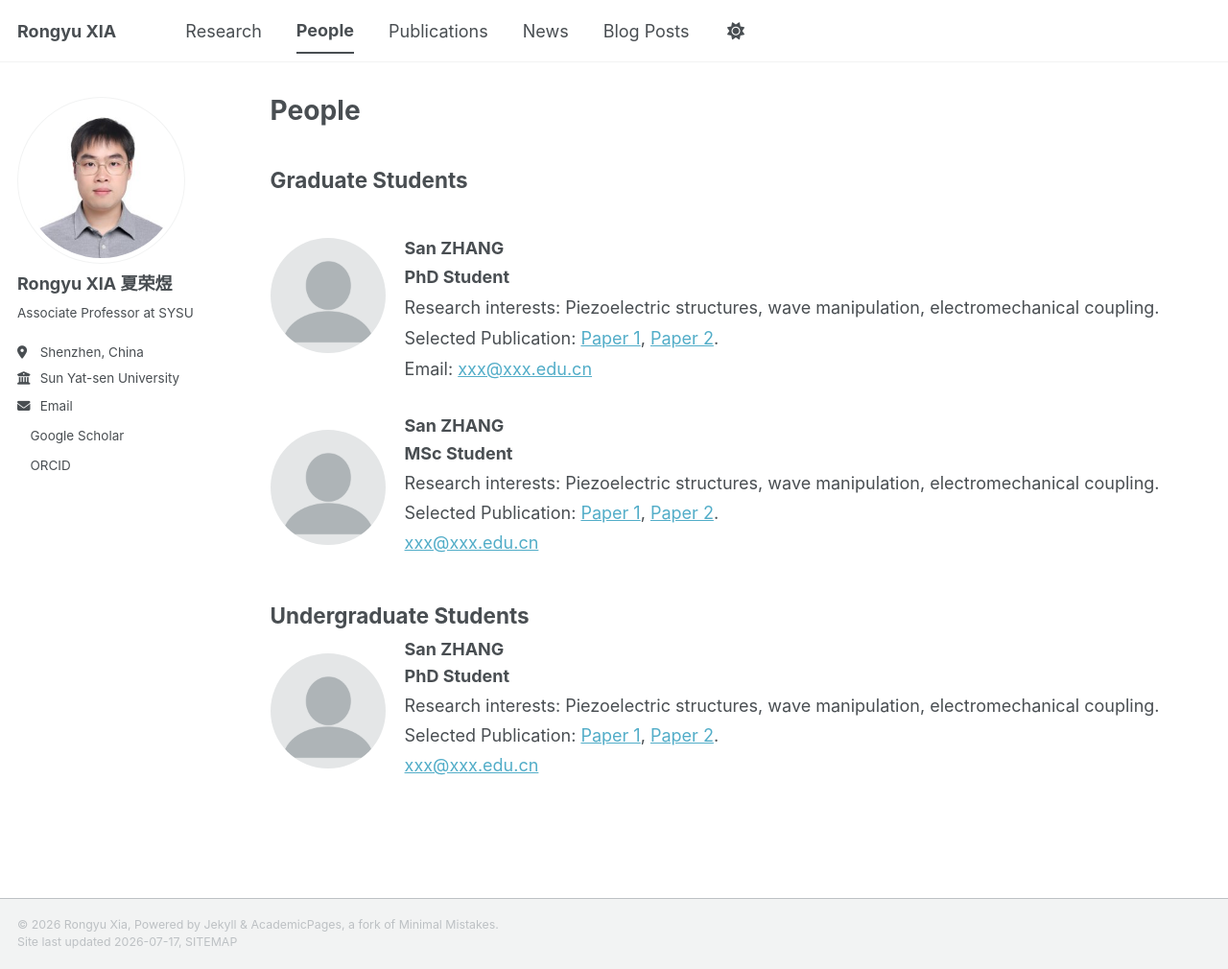
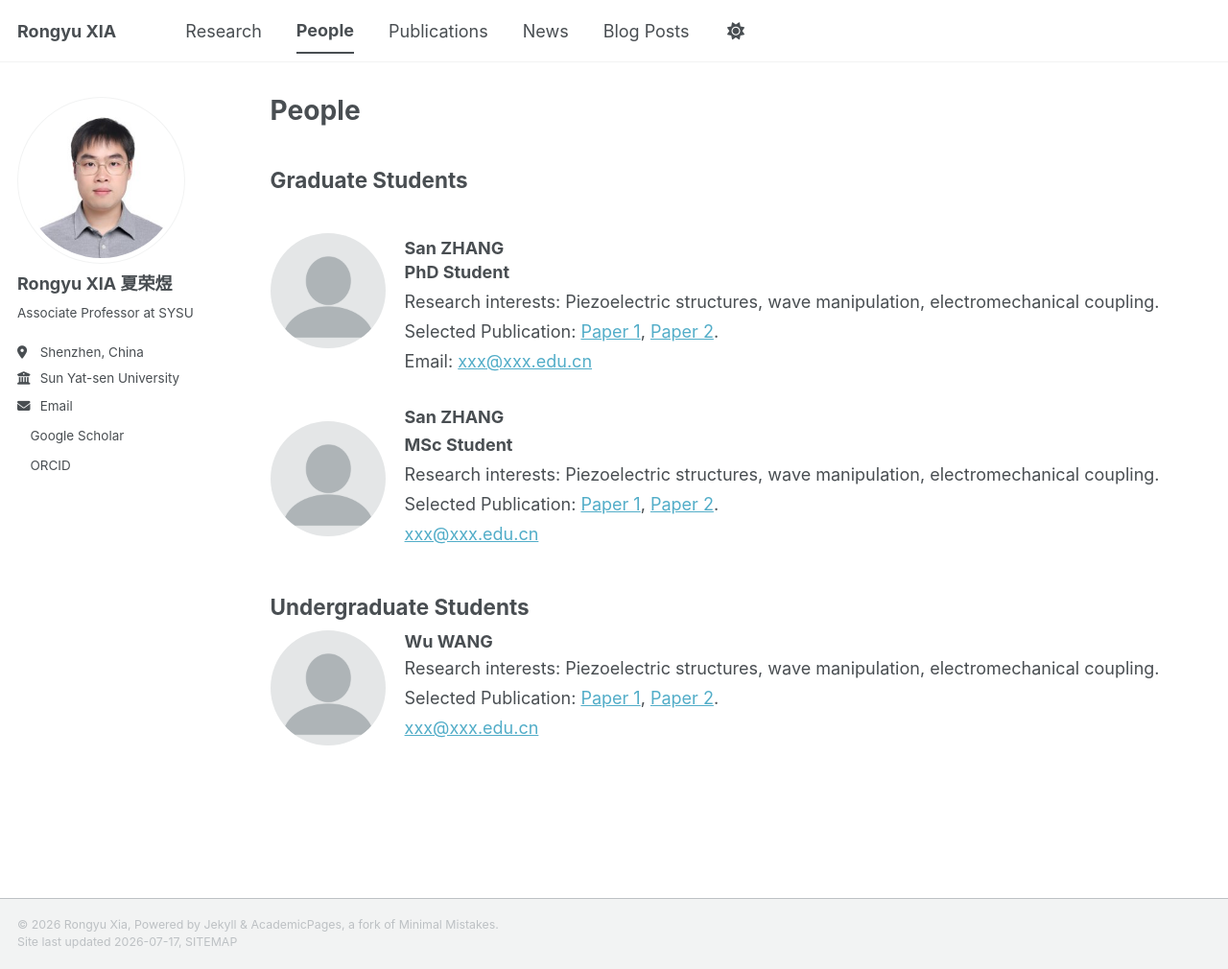
Before and after one commit to RongyuXia/rongyuxia.github.io, a Jekyll site: the page built from _pages/people.html, in a window 1280 px wide and 1010 px high. Shown: the whole window at 96% size. Built offline with Jekyll 4.4.1, drawn with Linux system fonts in a browser that asks for light colours; a style sheet for code colours, icons or effects is not loaded.

Commit message:
Update people.html

```diff
--- a/_pages/people.html
+++ b/_pages/people.html
@@ -15,24 +15,24 @@ author_profile: true
        flex-shrink:0;
        ">
   <div>
-    <h3 style="margin-bottom:5px;">
+    <h3 style="margin-bottom:0px;">
       San ZHANG
     </h3>
     <p style="margin:0;">
       <strong>PhD Student</strong>
     </p>
-    <p style="margin:5px 0;">
+    <p style="margin:4px 0;">
       Research interests:
       Piezoelectric structures,
       wave manipulation,
       electromechanical coupling.
     </p>
-    <p style="margin:5px 0;">
+    <p style="margin:4px 0;">
       Selected Publication:
       <a href="https://www.sysu.edu.cn">Paper 1</a>,
       <a href="https://www.sysu.edu.cn">Paper 2</a>.
     </p>
-    <p style="margin:5px 0;">
+    <p style="margin:4px 0;">
       Email:
       <a href="mailto:xxx@xxx.edu.cn">
         xxx@xxx.edu.cn
@@ -91,11 +91,8 @@ author_profile: true
        ">
   <div>
     <h3 style="margin:0;">
-      San ZHANG
+      Wu WANG
     </h3>
-    <p style="margin:4px 0;">
-      <strong>PhD Student</strong>
-    </p>
     <p style="margin:4px 0;">
       Research interests:
       Piezoelectric structures,
```
